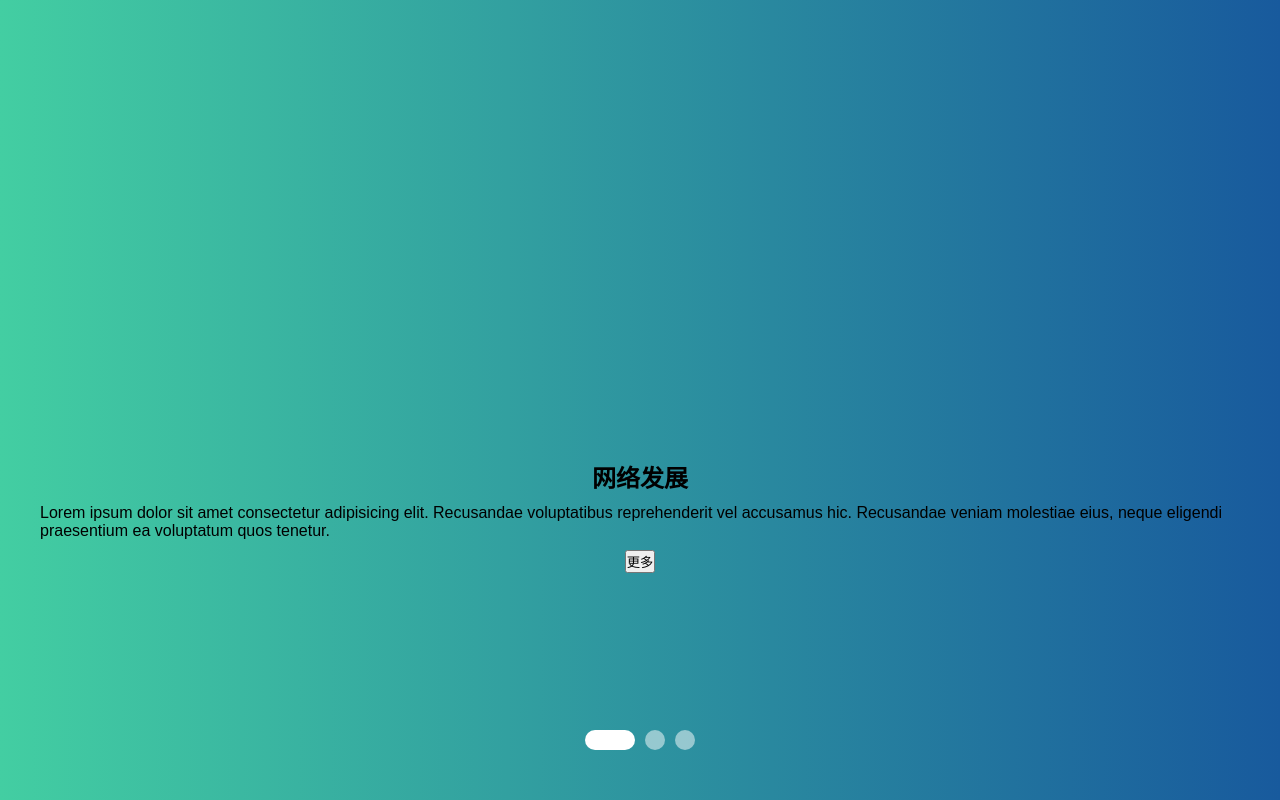
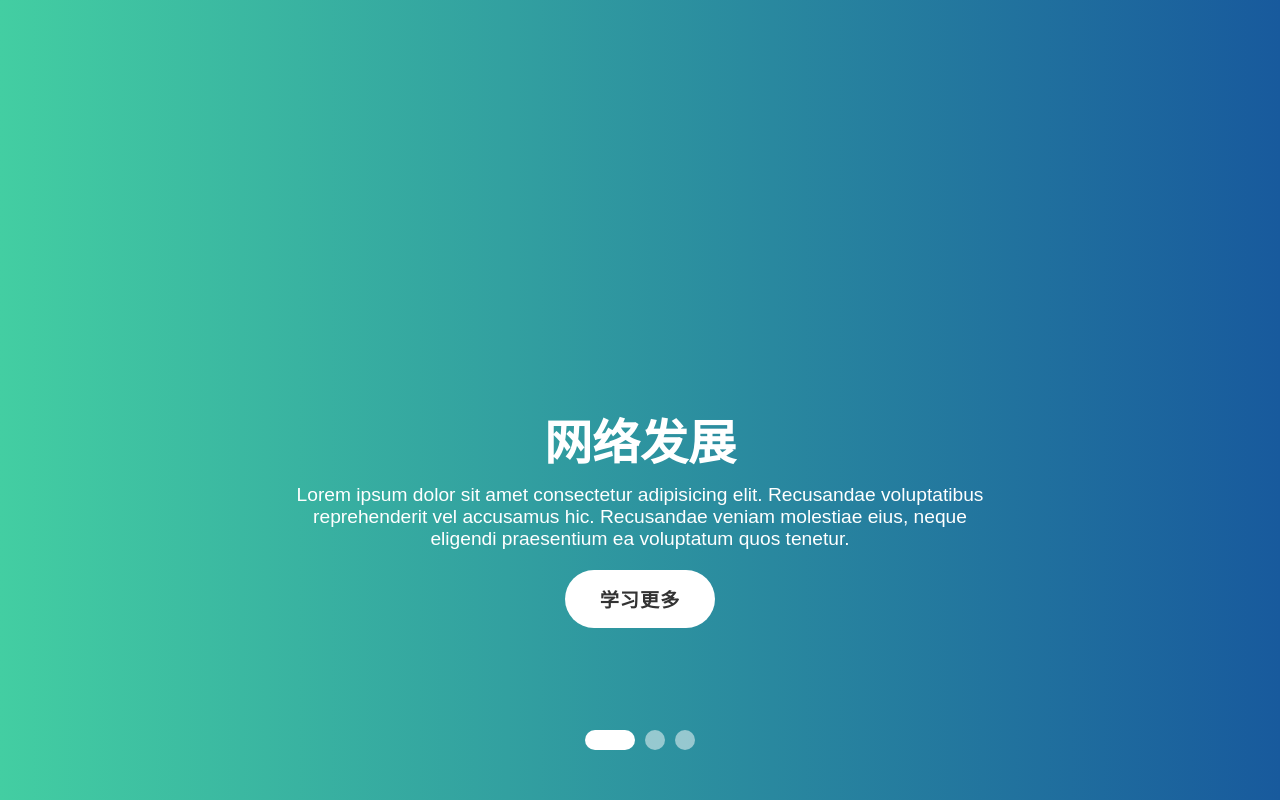
Before and after one commit to yinjie77/CooL-Animation, a plain HTML site: page 全屏滑动/index.html in a window 1280 px wide. Drawn offline with Linux system fonts and the light colour scheme; some icons are missing; a web font is replaced by a local one.

Commit message:
完整补充

```diff
--- a/全屏滑动/index.html
+++ b/全屏滑动/index.html
@@ -29,7 +29,7 @@
                         <p>Lorem ipsum dolor sit amet consectetur adipisicing elit. Recusandae voluptatibus
                             reprehenderit vel accusamus hic. Recusandae veniam molestiae eius, neque eligendi
                             praesentium ea voluptatum quos tenetur.</p>
-                        <button>更多</button>
+                        <button>学习更多</button>
                     </div>
                 </div>
                 <div class="box graphics">
@@ -39,7 +39,7 @@
                         <p>Lorem ipsum dolor sit amet consectetur adipisicing elit. Recusandae voluptatibus
                             reprehenderit vel accusamus hic. Recusandae veniam molestiae eius, neque eligendi
                             praesentium ea voluptatum quos tenetur.</p>
-                        <button>更多</button>
+                        <button>学习更多</button>
                     </div>
                 </div>
                 <div class="box photography">
@@ -49,7 +49,7 @@
                         <p>Lorem ipsum dolor sit amet consectetur adipisicing elit. Recusandae voluptatibus
                             reprehenderit vel accusamus hic. Recusandae veniam molestiae eius, neque eligendi
                             praesentium ea voluptatum quos tenetur.</p>
-                        <button>更多</button>
+                        <button>学习更多</button>
                     </div>
                 </div>
             </div>
--- a/全屏滑动/style.css
+++ b/全屏滑动/style.css
@@ -101,3 +101,32 @@
     font-size: 12em;
     color: #fff;
 }
+
+.content .box .contentBx h2 {
+    font-size: 3em;
+    color: #fff;
+}
+
+.content .box .contentBx p {
+    font-size: 1.2em;
+    color: #fff;
+    max-width: 700px;
+    text-align: center;
+}
+
+.content .box .contentBx button {
+    font-size: 1.2em;
+    padding: 15px 35px;
+    background: #fff;
+    color: #333;
+    letter-spacing: 0.05em;
+    margin-top: 10px;
+    font-weight: 600;
+    border: none;
+    border-radius: 40px;
+    transition: 0.5s;
+}
+
+.content .box .contentBx button:hover {
+    letter-spacing: 0.5em;
+}
```
Also changed, not shown: 2 other files.
